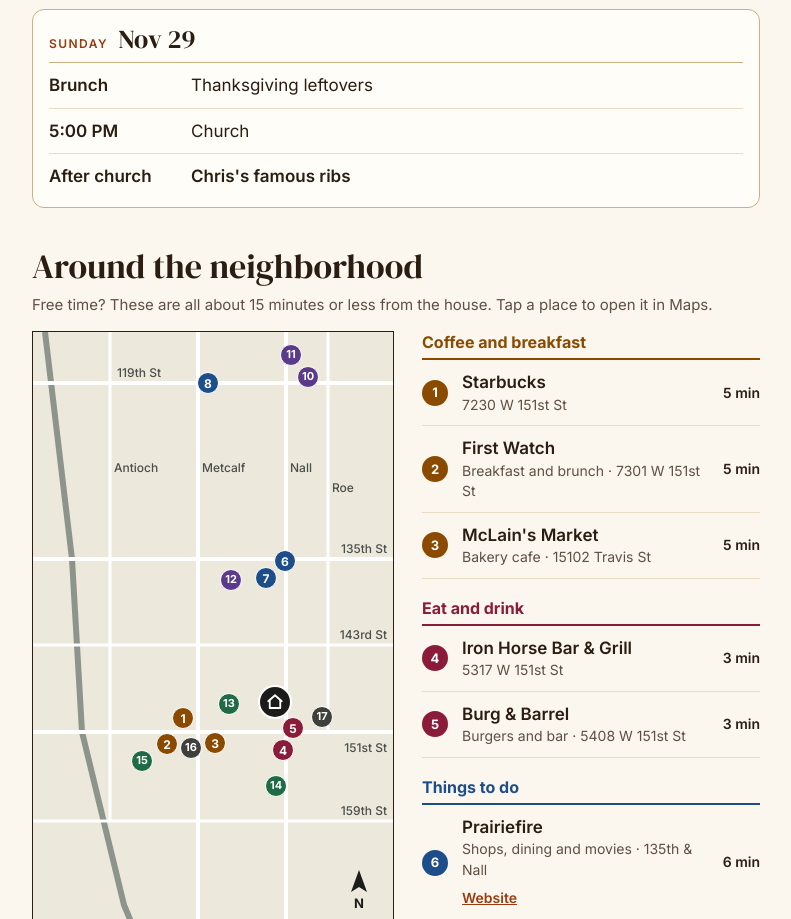
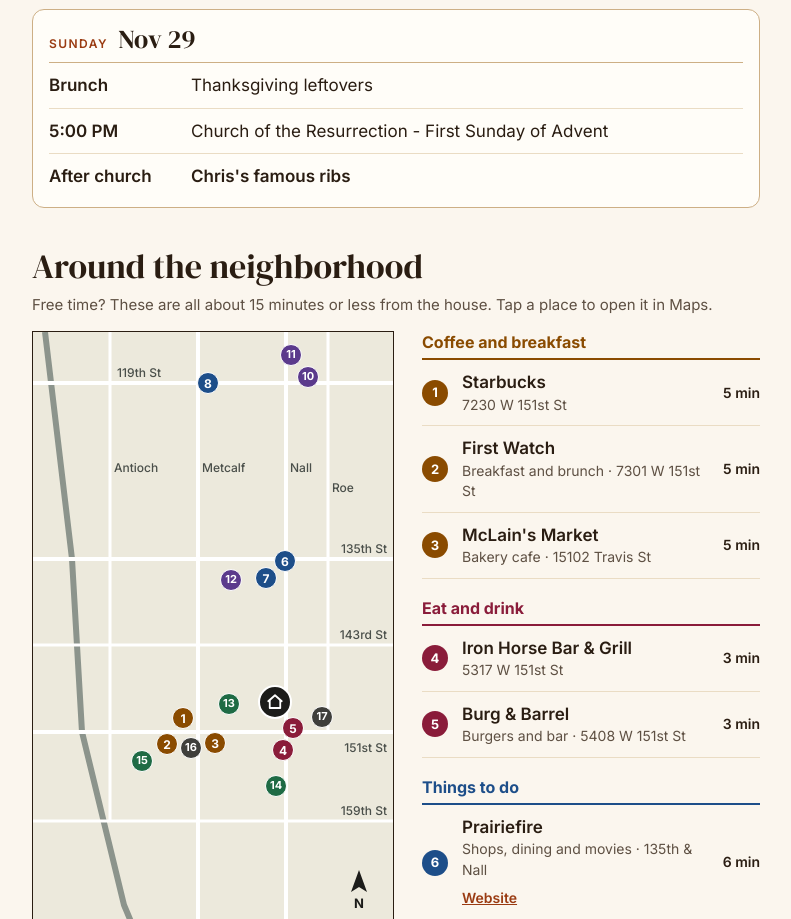
Before and after one commit to ccwhaley-star/whaley-thankgiving, a plain HTML site: page index.html in a window 1280 px wide. Shown: the part 1657-2576 px from the top of the page, without its empty margins (244-1035 px from the left). Drawn offline with Linux system fonts and the light colour scheme.

Commit message:
Sunday: Church of the Resurrection, First Sunday of Advent
Co-Authored-By: Claude Fable 5.2 <noreply@anthropic.com>
Claude-Session: https://claude.ai/code/session_018dh1TgQMjf6pzhkgxDx32E

```diff
--- a/index.html
+++ b/index.html
@@ -145,7 +145,7 @@ footer { max-width: 760px; margin: 0 auto; padding: 0 16px 40px; font-size: 14px
 <div class="day-head"><span class="dow">Sunday</span><span class="date serif">Nov 29</span></div>
 <ul class="items">
 <li><span class="time">Brunch</span><span class="what">Thanksgiving leftovers</span></li>
-<li><span class="time">5:00 PM</span><span class="what">Church</span></li>
+<li><span class="time">5:00 PM</span><span class="what">Church of the Resurrection - First Sunday of Advent</span></li>
 <li><span class="time">After church</span><span class="what main">Chris's famous ribs</span></li>
 </ul>
 </article>
```
Also changed, not shown: print.html (+1 -1 lines).
